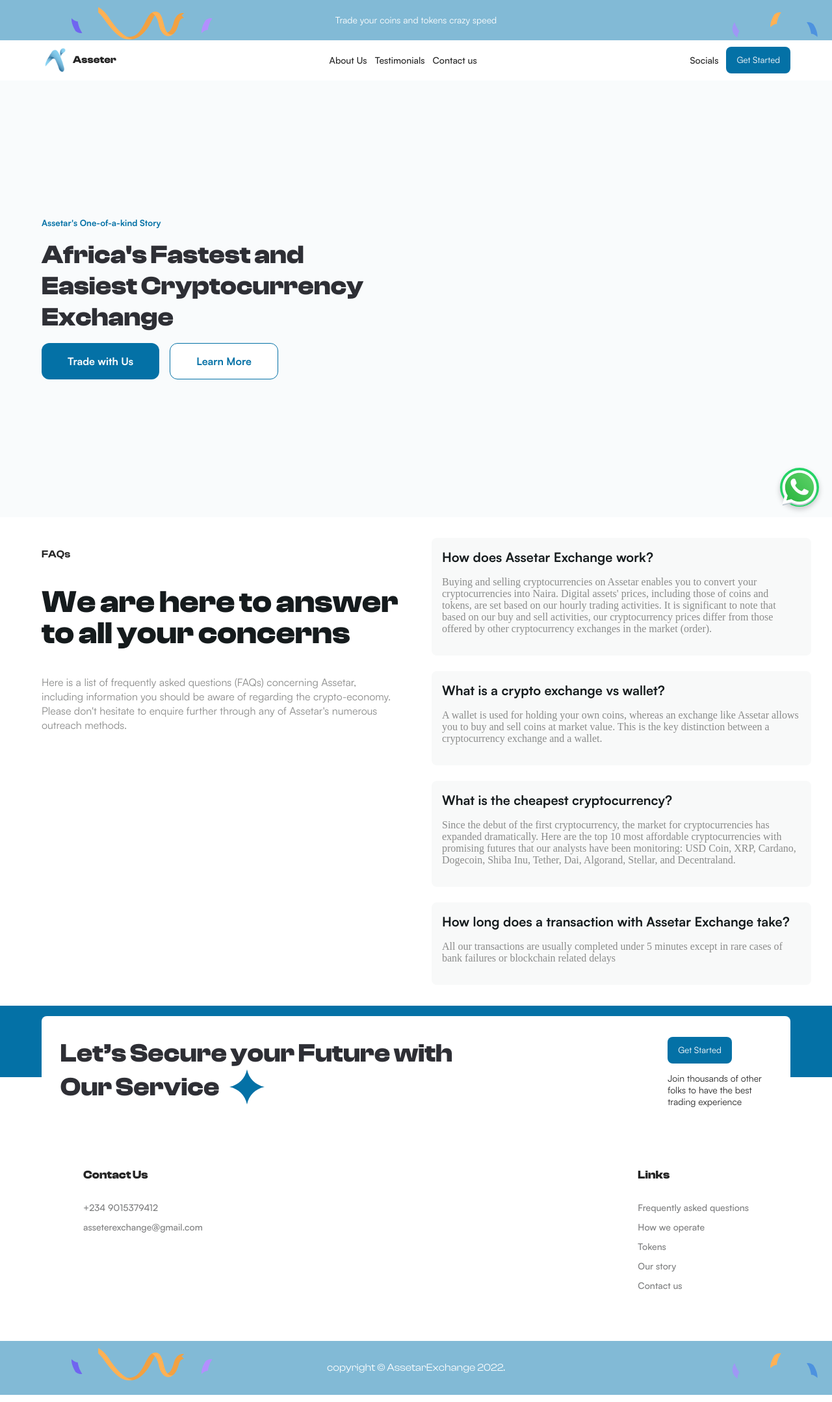
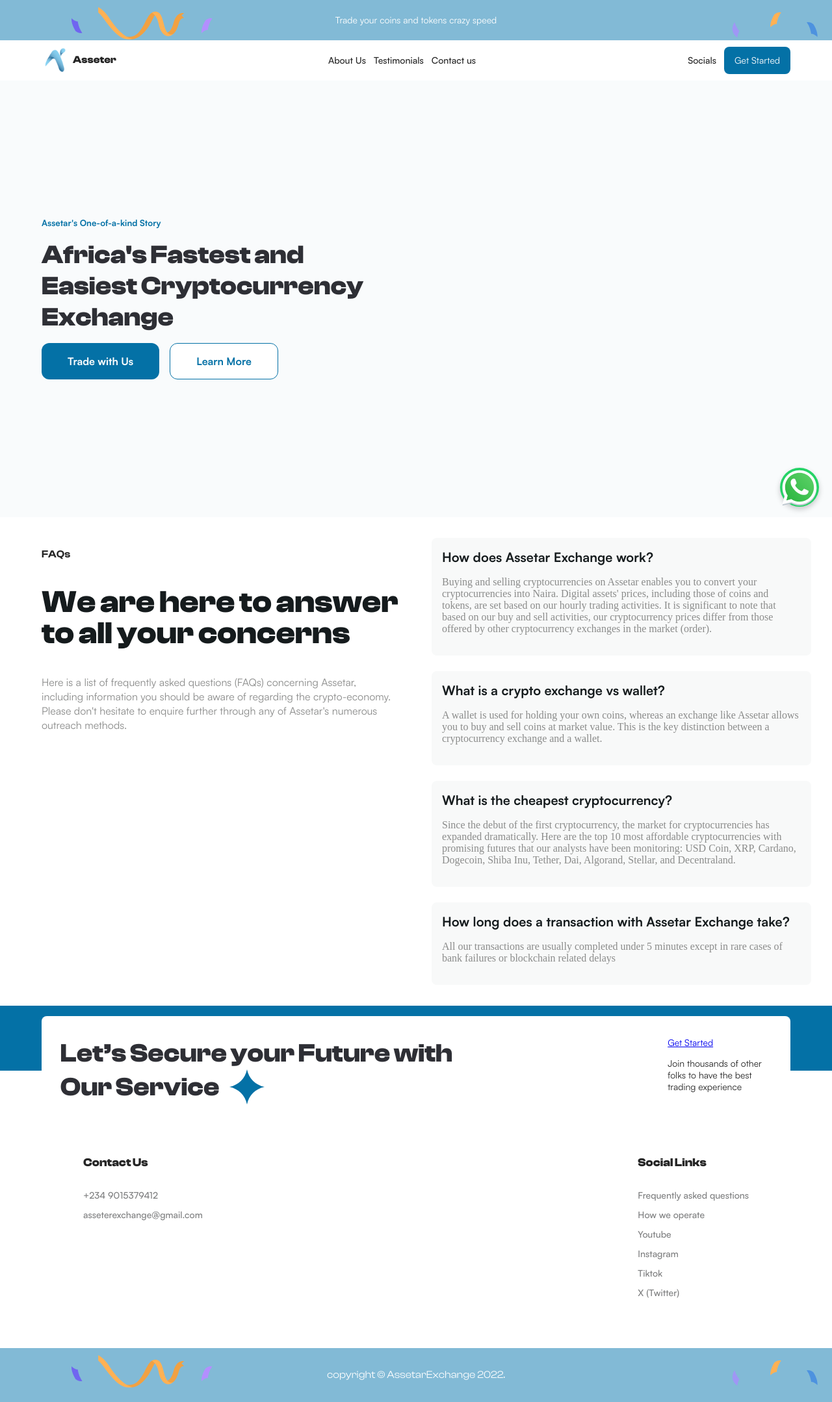
Before and after one commit to trokeibunor/Assetar, a Vue app: page /about in a window 1280 px wide. Shown: the whole page at 65% size. Built offline with nearby package versions, Linux system fonts and the light colour scheme; a web font is replaced by a local one.

Commit message:
fix: mail integrations, and design fixes with link fixes

```diff
--- a/index.html
+++ b/index.html
@@ -20,7 +20,7 @@
       href="https://fonts.googleapis.com/css2?family=Material+Symbols+Outlined:opsz,wght,FILL,GRAD@20..48,100..700,0..1,-50..200"
     />
     <title>Asseter Exchange: Easy, Fast and secure cryptocurrency exchange</title>
-    <script id="mcjs">!function(c,h,i,m,p){m=c.createElement(h),p=c.getElementsByTagName(h)[0],m.async=1,m.src=i,p.parentNode.insertBefore(m,p)}(document,"script","https://chimpstatic.com/mcjs-connected/js/users/987412ff483c018c37bdf4022/a09da6cc9054ceeff63fc9515.js");</script>
+    <script id="mcjs">!function(c,h,i,m,p){m=c.createElement(h),p=c.getElementsByTagName(h)[0],m.async=1,m.src=i,p.parentNode.insertBefore(m,p)}(document,"script","https://chimpstatic.com/mcjs-connected/js/users/92b3f86f5e15ec636a80d21bf/0575763bc5d4b4298f5d2a95b.js");</script>
   </head>
   <body>
     <div id="app"></div>
--- a/src/App.vue
+++ b/src/App.vue
@@ -4,7 +4,9 @@
 </script>
 
 <template>
-  <RouterView />
+  <transition name="fade" mode="out-in">
+    <router-view />
+  </transition>
   <WhatsAppButton/>
 </template>
 
@@ -15,4 +17,10 @@
 .material-symbols-outlined {
   font-variation-settings: "FILL" 0, "wght" 400, "GRAD" 0, "opsz" 48;
 }
+.fade-enter-active, .fade-leave-active {
+  transition: opacity 0.5s;
+}
+.fade-enter-from, .fade-leave-to {
+  opacity: 0;
+}
 </style>
--- a/src/components/FooterSect.vue
+++ b/src/components/FooterSect.vue
@@ -26,13 +26,14 @@
         </ul>
       </div>
       <div class="ftlinks">
-        <h5>Links</h5>
+        <h5>Social Links</h5>
         <ul>
           <li><a @click="routeTo('/#faq')">Frequently asked questions</a></li>
           <li><a @click="routeTo('/about#fromMan')">How we operate</a></li>
-          <li><a @click="routeTo('/#token')">Tokens</a></li>
-          <li><a @click="routeTo('/about')">Our story</a></li>
-          <li><a @click="routeTo('/#contact')">Contact us</a></li>
+          <li><a href="https://youtube.com/@assetar_co?si=p1AVedcAM-HS8IOt" target="_blank">Youtube</a></li>
+          <li><a href="https://instagram.com/assetar.co?igshid=NTc4MTIwNjQ2YQ==" target="_blank">Instagram</a></li>
+          <li><a href="https://www.tiktok.com/@assetar.co?_t=8bwxxyherd7&_r=1" target="_blank">Tiktok</a></li>
+          <li><a href="https://twitter.com/co_assetar?t=NW1lulxHUcHmUeUchXNx1A&s=09" target="_blank">X (Twitter)</a></li>
         </ul>
       </div>
     </div>
--- a/src/components/NavBar.vue
+++ b/src/components/NavBar.vue
@@ -15,7 +15,7 @@
       </div>
       <div class="buttons">
         <p>Socials</p>
-        <button>Get Started</button>
+        <a href="https://wa.link/5k6c6f" target="_blank">Get Started</a>
       </div>
       <button
         class="hamburger hamburger--spring"
@@ -133,7 +133,7 @@
         cursor: pointer;
         font-weight: 600;
       }
-      button {
+      a {
         border-radius: 0.5rem;
         background: #0471a6;
         outline: none;
@@ -141,6 +141,7 @@
         padding: 12px 16px;
         border: none;
         cursor: pointer;
+        text-decoration: none;
       }
     }
     .hamburger {
--- a/src/components/WhatsAppButton.vue
+++ b/src/components/WhatsAppButton.vue
@@ -9,9 +9,9 @@
     name: 'WhatsAppButton',
     methods: {
       openWhatsApp() {
-        const phoneNumber = '+1234567890'; // Your WhatsApp number
-        const message = 'Hello! How can we help you?';
-        const url = `https://wa.me/${phoneNumber}?text=${encodeURIComponent(message)}`;
+        // const phoneNumber = '+1234567890'; // Your WhatsApp number
+        // const message = 'Hello! How can we help you?';
+        const url = `https://wa.link/5k6c6f`;
         window.open(url, '_blank');
       }
     }
--- a/src/views/AboutView.vue
+++ b/src/views/AboutView.vue
@@ -43,7 +43,7 @@
             </h3>
           </div>
           <div class="btn-hold">
-            <button>Get Started</button>
+            <a href="https://wa.link/5k6c6f" target="_blank">Get Started</a>
             <p>
               Join thousands of other folks to have the best trading experience
             </p>
--- a/src/views/HomeView.vue
+++ b/src/views/HomeView.vue
@@ -26,7 +26,7 @@
             first trade today.
           </p>
           <div class="button-row">
-            <button class="main-button">Trade with Us</button>
+            <a href="https://wa.link/5k6c6f" class="main-button">Trade with Us</a>
             <button class="outline-button">Learn More</button>
           </div>
         </div>
@@ -43,7 +43,7 @@
       <div class="content">
         <div id="cont">
           <div class="text-sect">
-            <h3>Let’s Secure your Future with</h3>
+            <h3>Let's Secure your Future with</h3>
             <h3 id="second">
               Our Service
               <svg
@@ -61,7 +61,7 @@
             </h3>
           </div>
           <div class="btn-hold">
-            <button>Get Started</button>
+            <a id="hello" href="https://wa.link/5k6c6f" target="_blank">Get Started</a>
             <p>
               Join thousands of other folks to have the best trading experience
             </p>
@@ -218,7 +218,7 @@
         .btn-hold {
           display: flex;
           flex-direction: column;
-          button {
+          #hello {
             width: fit-content;
             border-radius: 0.5rem;
             background: #0471a6;
@@ -227,6 +227,7 @@
             padding: 12px 16px;
             border: none;
             cursor: pointer;
+            text-decoration: none;
           }
           p {
             width: 10rem;
```
